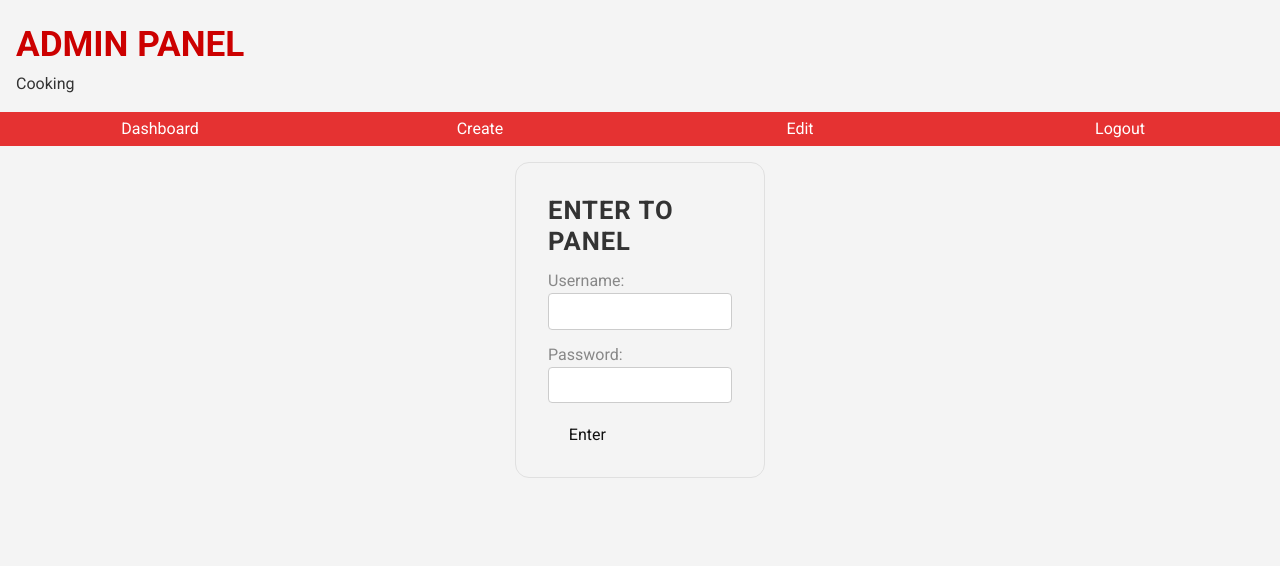
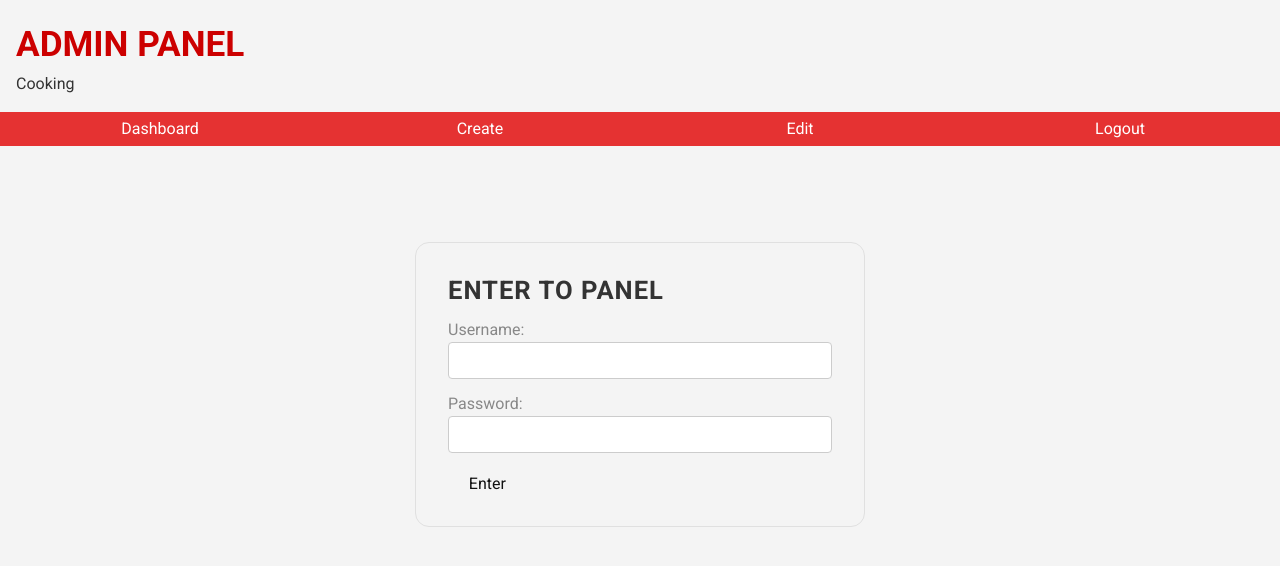
Before and after one commit to MaksymMishchenko/CookingBlogFrontend, an Angular app in the folder CookingBlogFrontend/: page /admin/login in a window 1280 px wide. Shown: the top 566 px of the page. Built offline with nearby package versions, Linux system fonts and the light colour scheme.

Commit message:
feat(login-page): Implement tablet styles for login page

```diff
--- a/CookingBlogFrontend/src/app/admin/login-page/login-page.component.scss
+++ b/CookingBlogFrontend/src/app/admin/login-page/login-page.component.scss
@@ -12,3 +12,10 @@ form>h2 {
     text-transform: uppercase;
     letter-spacing: 1px;
 }
+
+@media(min-width: 35em) {
+    form {
+        max-width: 450px;
+        margin: 6em auto;
+    }
+}
```
